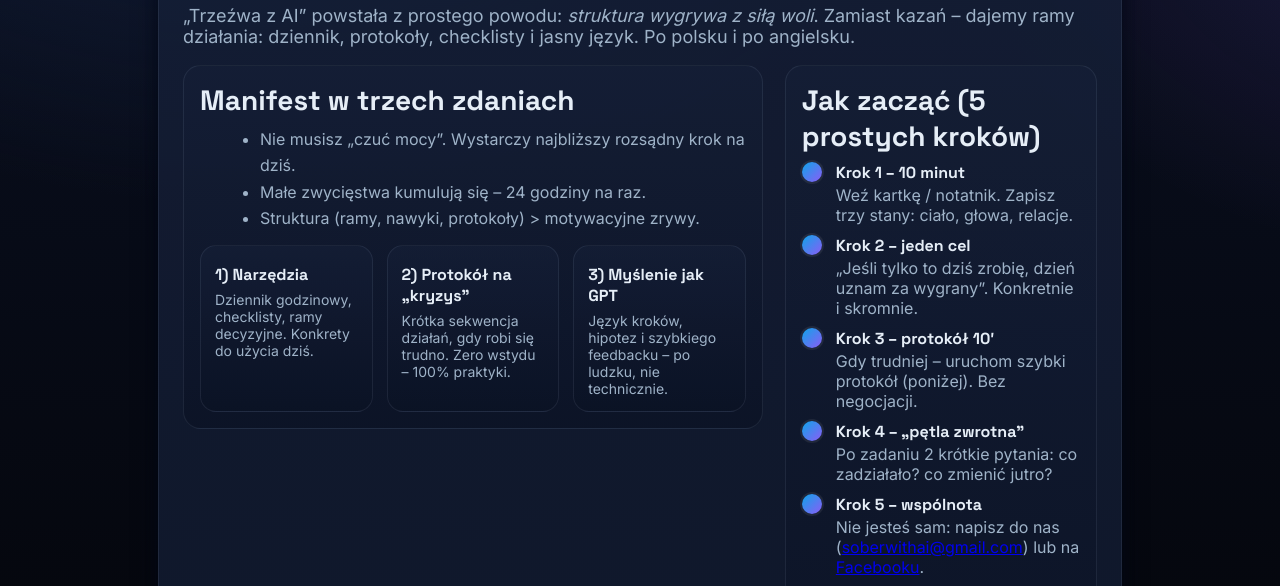
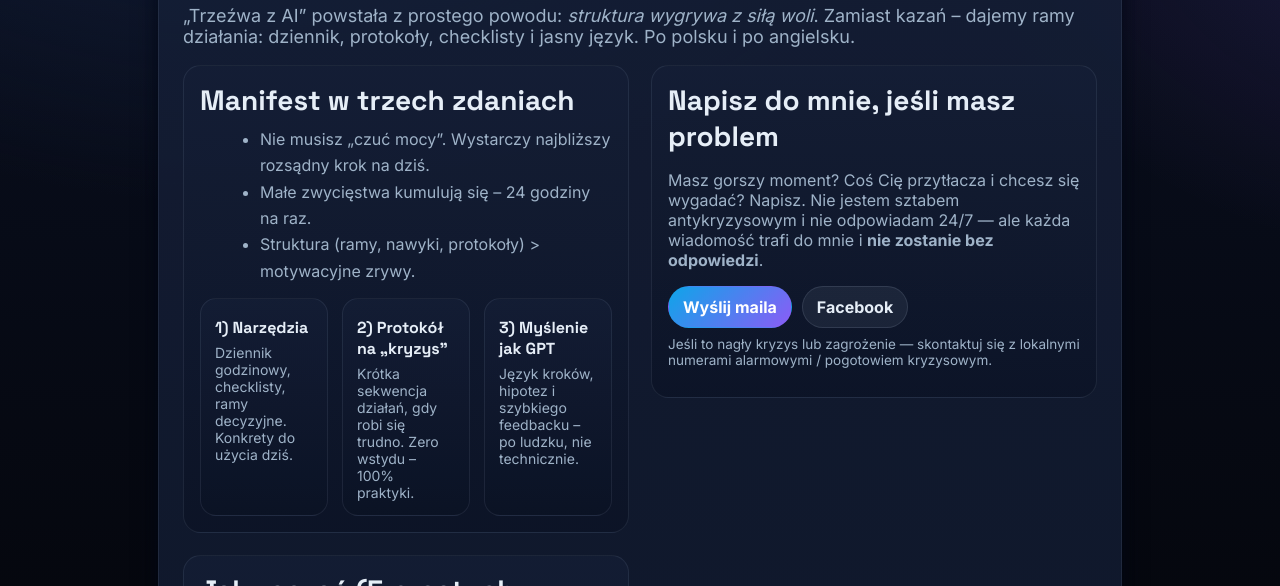
Before and after one commit to modakatowice-sketch/soberwithai, a plain HTML site: page about.html in a window 1280 px wide. Shown: the part 195-781 px from the top of the page. Drawn offline with Linux system fonts and the light colour scheme.

Commit message:
Update about.html

```diff
--- a/about.html
+++ b/about.html
@@ -55,16 +55,22 @@
     h1{font-size:clamp(32px,5vw,56px); line-height:1.05; margin:10px 0 12px}
     .lead{font-size:clamp(15px, 2.2vw, 18px); color:var(--muted); margin:0 0 18px}
 
-    /* === GRID: zagęszczanie, żeby nie było „dziur” === */
+    /* === MASONRY (koniec z „dziurami”) === */
     .grid{
-      display:grid;
-      grid-template-columns:1.3fr .7fr;
-      gap:22px;
-      grid-auto-flow:dense;   /* <-- klucz, upycha elementy w wolne miejsca */
-      align-items:start;
+      column-count: 2;
+      column-gap: 22px;
+    }
+    .section{
+      display:inline-block;
+      width:100%;
+      break-inside: avoid;
+      background:linear-gradient(180deg, rgba(21,31,55,.65), rgba(11,18,36,.65));
+      border:1px solid rgba(148,163,184,.12);
+      border-radius:1.1rem;
+      padding:16px;
+      margin:0 0 22px; /* odstęp pionowy między kaflami */
     }
 
-    .section{background:linear-gradient(180deg, rgba(21,31,55,.65), rgba(11,18,36,.65)); border:1px solid rgba(148,163,184,.12); border-radius:1.1rem; padding:16px}
     .section h2{margin:0 0 8px; font-size:clamp(20px,2.6vw,28px)}
     .muted{color:var(--muted)}
     .pill{display:inline-flex; align-items:center; gap:8px; padding:6px 10px; border-radius:999px; font-size:12px; background:rgba(14,165,233,.12); color:#bfe7fb; border:1px solid rgba(14,165,233,.28)}
@@ -79,7 +85,7 @@
     .kbd{font-family:ui-monospace, SFMono-Regular, Menlo, Monaco, Consolas, "Liberation Mono", "Courier New", monospace; font-size:.9em; background:rgba(148,163,184,.12); padding:.12em .4em; border-radius:.4em; border:1px solid rgba(148,163,184,.22)}
     .note{font-size:.95rem; color:#cfe8fb; background:rgba(14,165,233,.10); border:1px solid rgba(14,165,233,.28); padding:10px 12px; border-radius:.8rem}
 
-    /* prosty „timeline” */
+    /* prosty timeline */
     .timeline{display:grid; gap:10px}
     .step{display:grid; grid-template-columns:24px 1fr; gap:10px; align-items:start}
     .dot{width:20px; height:20px; border-radius:999px; background:linear-gradient(135deg,var(--brand-1),var(--brand-2)); box-shadow:0 0 0 2px rgba(255,255,255,.07)}
@@ -103,13 +109,9 @@
     .btn.ghost{background:rgba(148,163,184,.10)}
     .cta{display:flex; flex-wrap:wrap; gap:10px; margin-top:10px}
 
-    /* NOWA KLASA: wypełnij pustą lewą kolumnę */
-    .span-fill{ grid-column:1; }
-
     @media (max-width:980px){
-      .grid{grid-template-columns:1fr}
+      .grid{ column-count: 1; }
       .features{grid-template-columns:1fr; gap:12px}
-      .span-fill{ grid-column:1; }
     }
 
     /* stopka kontaktowa (globalna) */
@@ -219,8 +221,8 @@
           <p class="note" style="margin-top:12px">Pro tip: przypnij dziennik do paska zadań w telefonie/kompie. 2–3 krótkie wejścia dziennie wystarczą.</p>
         </div>
 
-        <!-- BLOK: Napisz do mnie (teraz wypełnia lewą kolumnę) -->
-        <div class="section span-fill">
+        <!-- BLOK: Napisz do mnie -->
+        <div class="section">
           <h2>Napisz do mnie, jeśli masz problem</h2>
           <p class="muted">Masz gorszy moment? Coś Cię przytłacza i chcesz się wygadać? Napisz. Nie jestem sztabem antykryzysowym i nie odpowiadam 24/7 — ale każda wiadomość trafi do mnie i <strong>nie zostanie bez odpowiedzi</strong>.</p>
           <div class="cta" role="group" aria-label="Szybki kontakt">
@@ -242,7 +244,7 @@
             </thead>
             <tbody>
               <tr><td>07:00</td><td>Sen 6h, spięcie 6/10</td><td>Woda + śniadanie. 10′ spacer.</td><td>Wstałem bez scrolla.</td></tr>
-              <tr><td>11:00</td><td>Energia 7/10, myśli rozbiegane</td><td><span class="kbd">Pomodoro ×1</span> na 1 ważną rzecz.</td><td>+25 min głębokiej pracy.</td></tr>
+              <tr><td>11:00</td><td>Energia 7/10, myśli rozbiegane</td><td><span class="kbd">1 ważna rzecz</span> w 25 min.</td><td>+25 min głębokiej pracy.</td></tr>
               <tr><td>15:00</td><td>Głód, lekka złość</td><td>Posiłek + 5′ oddech (4-7-8).</td><td>Nie sięgnąłem po „rozpraszacz”.</td></tr>
               <tr><td>20:00</td><td>Spokój 6/10, kontakt z bliską osobą</td><td>Krótki spacer + przygotowanie jutra.</td><td>Jedna rzecz „dla siebie”.</td></tr>
             </tbody>
```
